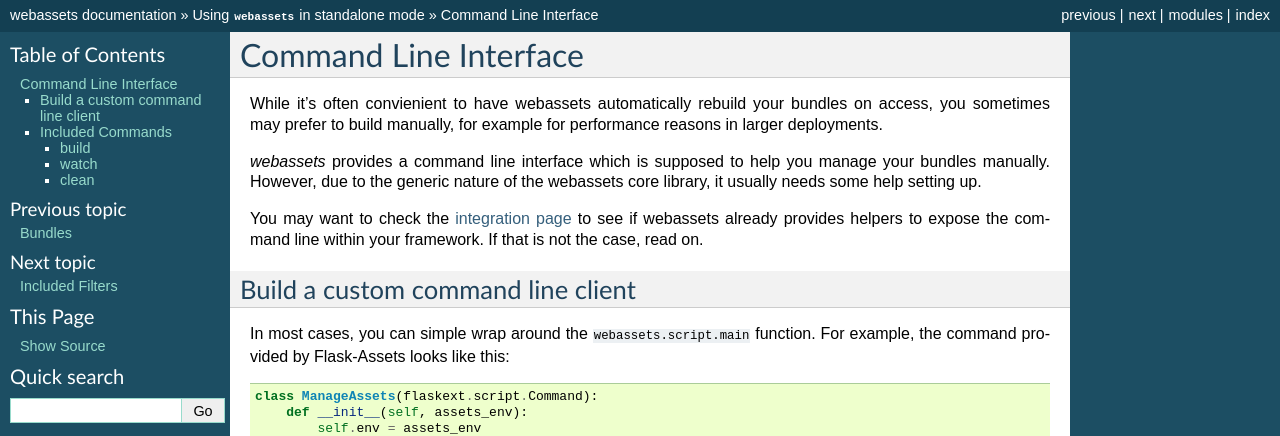
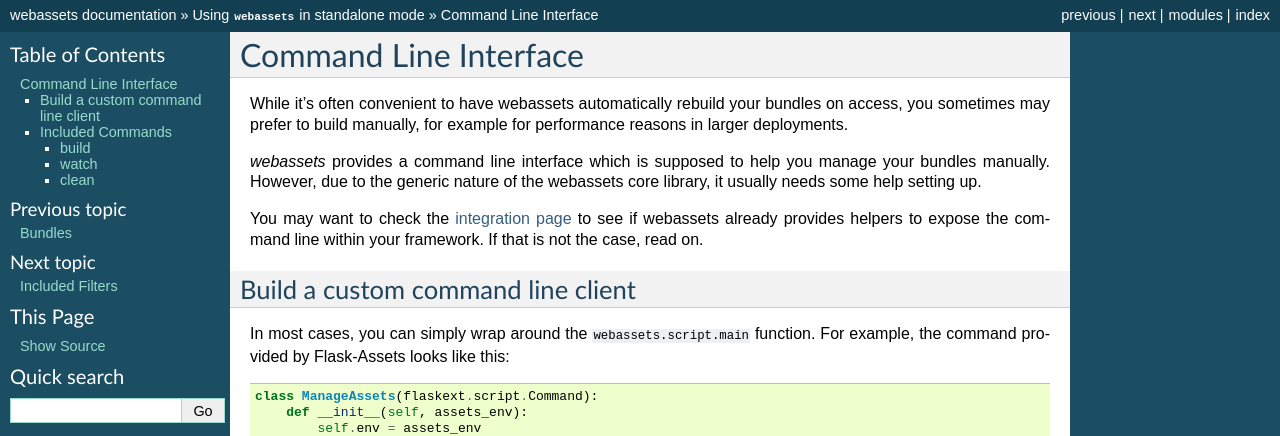
Before and after one commit to miracle2k/webassets, a Sphinx documentation site: the page built from docs/script.rst, in a window 1280 px wide. Shown: the top 436 px of the page. Built offline with Sphinx 7.4.7, drawn with Linux system fonts in a browser that asks for light colours; the version number could not be read and is left out.

Commit message:
Fix two small typos
Correct spelling of "convenient", and "simple wrap" to "simply wrap".

```diff
--- a/docs/script.rst
+++ b/docs/script.rst
@@ -2,7 +2,7 @@
 Command Line Interface
 ======================
 
-While it's often convienient to have webassets automatically rebuild
+While it's often convenient to have webassets automatically rebuild
 your bundles on access, you sometimes may prefer to build manually,
 for example for performance reasons in larger deployments.
 
@@ -19,7 +19,7 @@ within your framework. If that is not the case, read on.
 Build a custom command line client
 ----------------------------------
 
-In most cases, you can simple wrap around the ``webassets.script.main``
+In most cases, you can simply wrap around the ``webassets.script.main``
 function. For example, the command provided by Flask-Assets looks like
 this:
 
```
